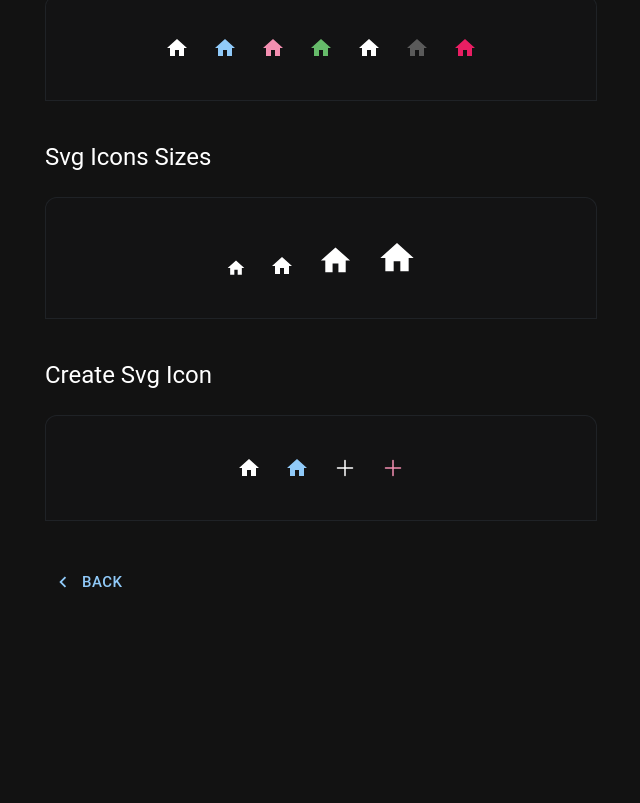
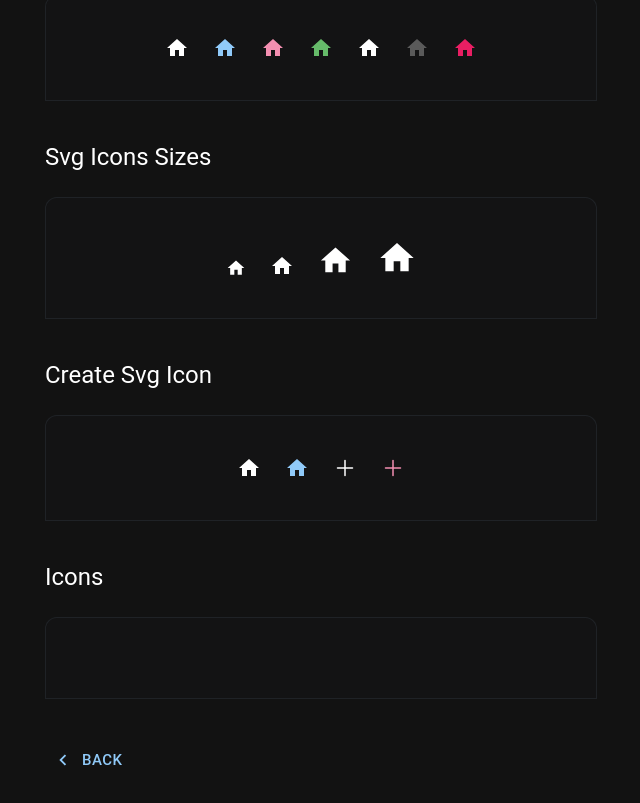
Before and after one commit to watcharakornton/mui_tutorials, a React (Vite) app: page /icons in a window 1280 px wide. Shown: the part 763-1566 px from the top of the page, without its empty margins (319-959 px from the left). Before the commit the page ends 1406 px from the top, so only its background shows below. Built offline with nearby package versions, Linux system fonts and the light colour scheme.

Commit message:
Add Icons module into Icons component

```diff
--- a/src/data-display/IconsComponent.jsx
+++ b/src/data-display/IconsComponent.jsx
@@ -34,6 +34,12 @@ function HomeIcon(props) {
         </SvgIcon>
     )
 };
+
+export const Icons = () => {
+    return (
+        <MyContainer title="Icons"></MyContainer>
+    )
+}
 
 export const CreateSvgIcon = () => {
     const HomeIcon = createSvgIcon(
--- a/src/pages/IconsPage.jsx
+++ b/src/pages/IconsPage.jsx
@@ -8,6 +8,7 @@ import {
     SvgIconsColor,
     SvgIconsSize,
     CreateSvgIcon,
+    Icons,
 } from "../data-display/IconsComponent";
 
 const IconsPage = () => {
@@ -17,6 +18,7 @@ const IconsPage = () => {
         <SvgIconsColor />,
         <SvgIconsSize />,
         <CreateSvgIcon />,
+        <Icons />,
     ];
 
     return (
```
